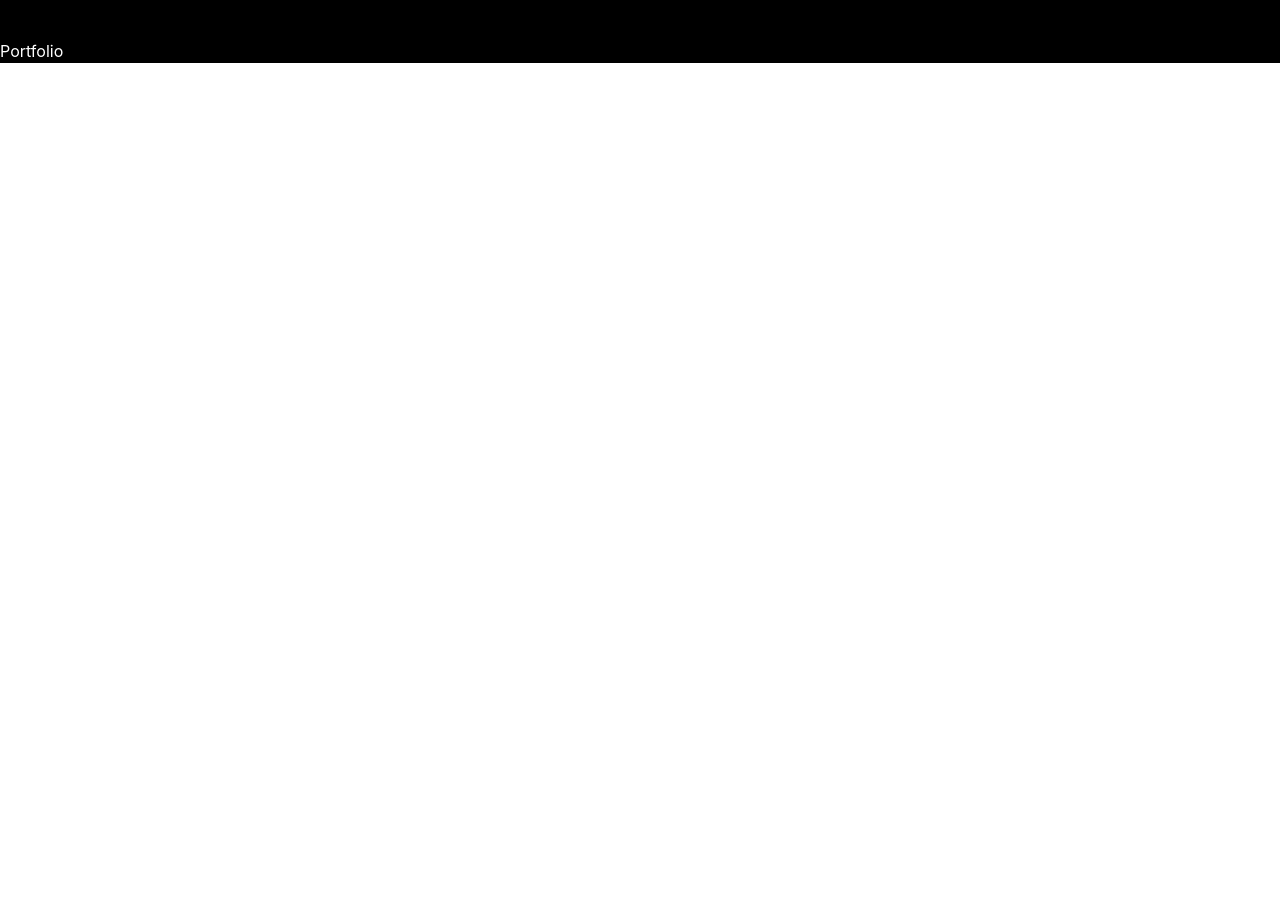
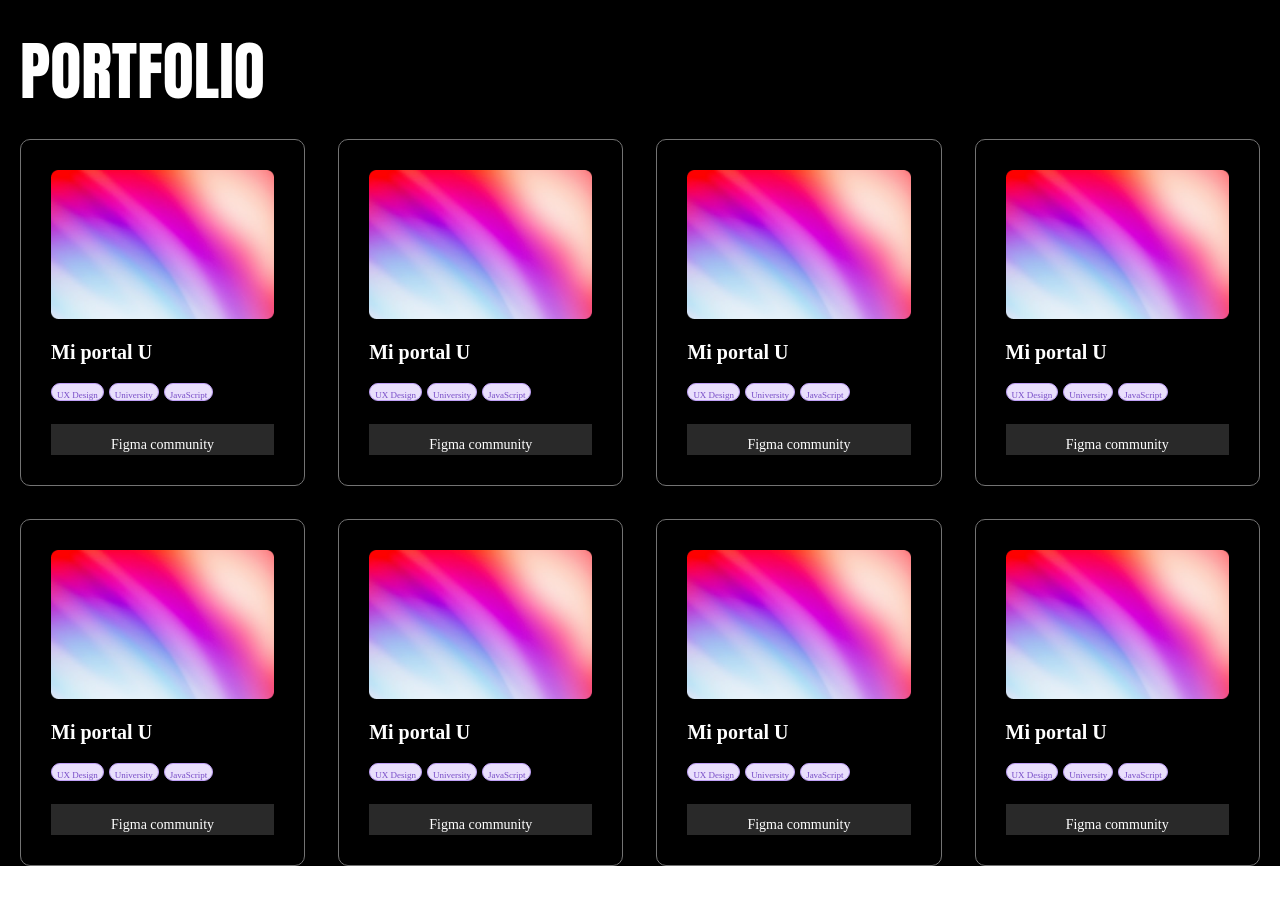
Before and after one commit to HoangDangTien1108/testreacttailwind, a React (Create React App) app: page / in a window 1280 px wide. Shown: the part 1440-2345 px from the top of the page. Before the commit the page ends 1703 px from the top, so only its background shows below. Built offline with nearby package versions, Linux system fonts and the light colour scheme; a web font is replaced by a local one.

Commit message:
add Porfolio

```diff
--- a/src/App.js
+++ b/src/App.js
@@ -16,7 +16,37 @@ function App() {
       </header>
       <div className='content my-[200px] flex flex-col gap-[200px]'>
         <Rates/>
-        <Portfolio/>
+          <div className='Portfolio'>
+          <div className='container mx-auto px-[20px] flex flex-col gap-[36px]'>
+            <h1 className='font-anton font-normal text-[64px] leading-[64px]'>PORTFOLIO</h1>
+            <div className='flex flex-wrap gap-[33px]'>
+              <div className='border border-grayPtf rounded-[10px] p-[30px] flex flex-col gap-[23px] xl:w-[23%] lg:w-[31%] sm:w-[47%] w-[100%]'>
+                <Portfolio/>
+              </div>
+              <div className='border border-grayPtf rounded-[10px] p-[30px] flex flex-col gap-[23px] xl:w-[23%] lg:w-[31%] sm:w-[47%] w-[100%]'>
+                <Portfolio/>
+              </div>
+              <div className='border border-grayPtf rounded-[10px] p-[30px] flex flex-col gap-[23px] xl:w-[23%] lg:w-[31%] sm:w-[47%] w-[100%]'>
+                <Portfolio/>
+              </div>
+              <div className='border border-grayPtf rounded-[10px] p-[30px] flex flex-col gap-[23px] xl:w-[23%] lg:w-[31%] sm:w-[47%] w-[100%]'>
+                <Portfolio/>
+              </div>
+              <div className='border border-grayPtf rounded-[10px] p-[30px] lg:flex hidden flex-col gap-[23px] xl:w-[23%] w-[31%]'>
+                <Portfolio/>
+              </div>
+              <div className='border border-grayPtf rounded-[10px] p-[30px] lg:flex hidden flex-col gap-[23px] xl:w-[23%] w-[31%]'>
+                <Portfolio/>
+              </div>
+              <div className='border border-grayPtf rounded-[10px] p-[30px] xl:flex hidden flex-col gap-[23px] xl:w-[23%] w-[31%]'>
+                <Portfolio/>
+              </div>
+              <div className='border border-grayPtf rounded-[10px] p-[30px] xl:flex hidden flex-col gap-[23px] xl:w-[23%] w-[31%]'>
+                <Portfolio/>
+              </div>
+            </div>
+          </div>
+        </div>
       </div>
     </div>
     </>
--- a/src/components/Portfolio.js
+++ b/src/components/Portfolio.js
@@ -2,6 +2,31 @@ import React from 'react'
 
 export default function Portfolio() {
   return (
-    <div>Portfolio</div>
+    <>
+        <img className='' src='image/Frame 7.png' alt=''/>
+        <div className='flex flex-col gap-[21px] '>
+            <h2 className='font-gotham font-bold tracking-[-5%]
+            text-[20px] leading-[20px]
+
+            '>Mi portal U</h2>
+            <div className='flex gap-[5px] w-full'>
+                <button className='whitespace-nowrap flex gap-[5px] border border-violet rounded-[12px] px-[5px] pt-[7px] bg-violetPtf text-tViolet font-gotham font-normal tracking-[-5%]
+                text-[9px] leading-[9px]
+
+                '>UX Design</button>
+                <button className=' flex gap-[5px] border border-violet rounded-[12px] px-[5px] pt-[7px] bg-violetPtf text-tViolet font-gotham font-normal tracking-[-5%]
+                text-[9px] leading-[9px]
+
+                '>University</button>
+                <button className=' flex gap-[5px] border border-violet rounded-[12px] px-[5px] pt-[7px] bg-violetPtf text-tViolet font-gotham font-normal tracking-[-5%]
+                text-[9px] leading-[9px]
+
+                '>JavaScript</button>
+            </div>
+        </div>
+        <button className='flex bg-gray items-center justify-center py-[0px] pt-[10px]'>
+            <span className='font-gotham font-normal text-[14px] tracking-[-5%]'>Figma community</span>
+        </button>
+    </>
   )
 }
--- a/tailwind.config.js
+++ b/tailwind.config.js
@@ -22,7 +22,6 @@ module.exports = {
         violet:'#BE9FF6',
         violetPtf:'#E9DFFC',
         tViolet:'#784DC7',
-        buttonPtf:'#292929',
       },
       screens:{
         navBar:'640px',
```
